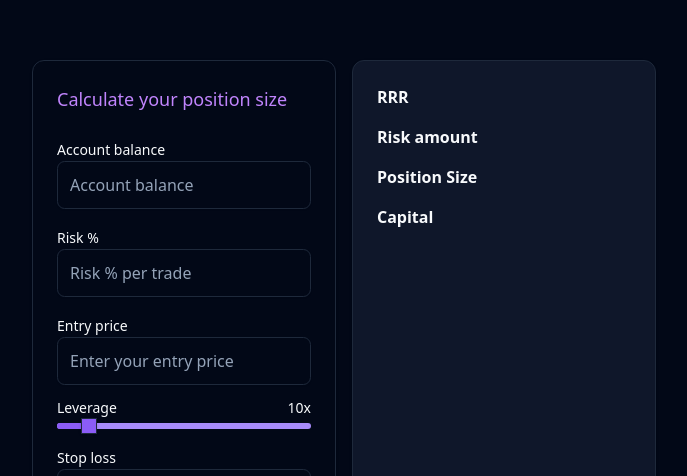
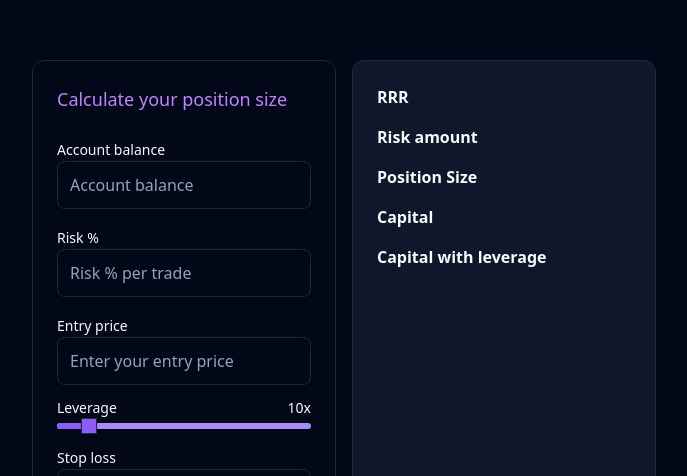
Before and after one commit to yhauxell/trading-tools, a React (Vite) app: page / in a window 1280 px wide. Shown: the part 324-800 px from the top of the page, without its empty margins (296-983 px from the left). Built offline with nearby package versions, Linux system fonts and the light colour scheme.

Commit message:
calculate capital with leveraged position

```diff
--- a/src/components/PositionSize.tsx
+++ b/src/components/PositionSize.tsx
@@ -38,6 +38,7 @@ interface CalculatedPositionSize {
   size: number;
   requiredCapital: number;
   r3: number;
+  withLeverage: number;
 }
 
 export const PositionSize: FC = () => {
@@ -68,6 +69,7 @@ export const PositionSize: FC = () => {
     const riskAmount = accountBalance * (riskPercentage / 100);
     const size = riskAmount / distanceToStop;
     const requiredCapital = entryPrice * size;
+    const withLeverage = requiredCapital / leverage;
 
     setPositionSize({
       distanceToStop,
@@ -75,6 +77,7 @@ export const PositionSize: FC = () => {
       size,
       requiredCapital,
       r3,
+      withLeverage
     });
   };
 
@@ -173,6 +176,10 @@ export const PositionSize: FC = () => {
           <span className="mr-4 font-bold">Capital</span>
           {positionSize?.requiredCapital}
         </div>
+        <div className="flex justify-between mb-4">
+          <span className="mr-4 font-bold">Capital with leverage</span>
+          {positionSize?.withLeverage}
+        </div>
       </Card>
     </div>
   );
```
